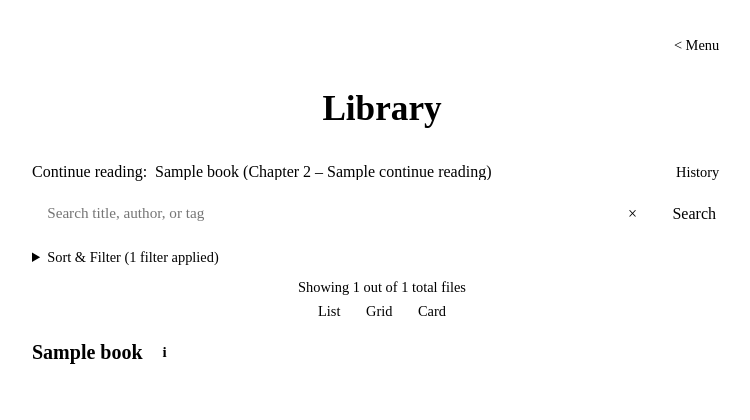
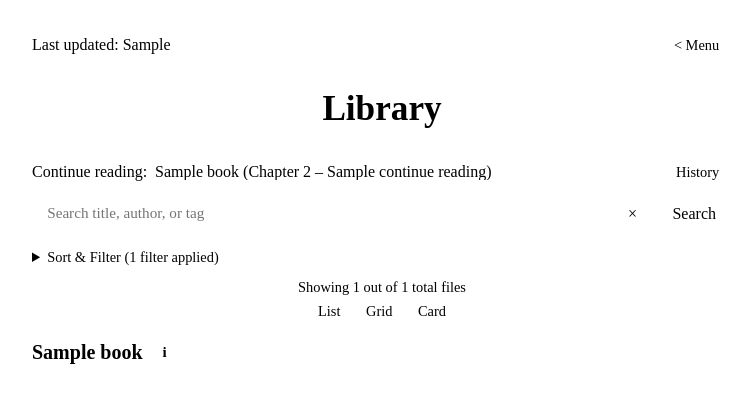
Before and after one commit to Minighost/shelf-mg, a Python web app: template templates/library.html in a window 1280 px wide. Shown: the top 420 px of the page, without its empty margins (258-1008 px from the left). Run offline with Jinja, Linux system fonts and the light colour scheme; the template is opened without the code that fills it: most values are stand-ins (such as "Sample title", 1, 10 or a date in 2020).

Commit message:
add last synced to header

```diff
--- a/static/style.css
+++ b/static/style.css
@@ -156,7 +156,8 @@ button::-moz-focus-inner {
     flex-wrap: wrap;
     justify-content: flex-end;
     align-items: center;
-    font-size: 0.5em;
+    font-size: 1em;
+    line-height: 1.15;
     color: var(--text-muted);
 }
 
--- a/templates/library.html
+++ b/templates/library.html
@@ -42,6 +42,7 @@
         {% set back_qs = request.query_string.decode() %}
         <div class="library-header">
             <div class="header-top">
+                <div class="header-left-last-synced">Last updated: {{ last_synced }}</div>
                 <div class="header-right">
                     <button type="button"
                             class="header-nav-drawer-toggle"
```
